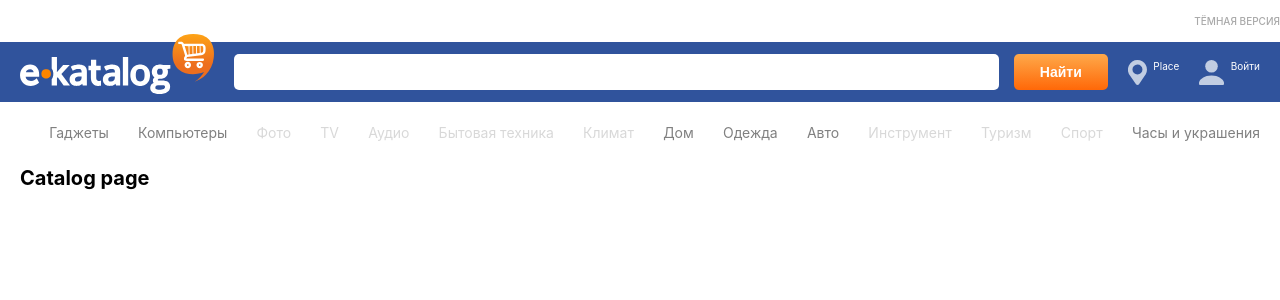
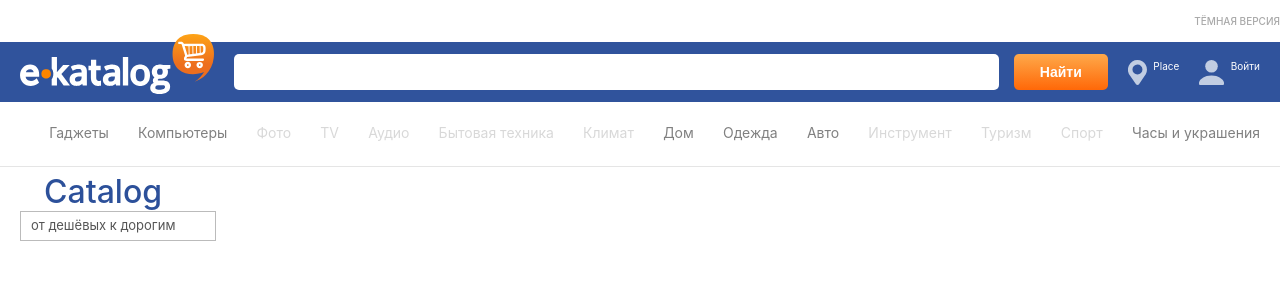
Before and after one commit to aleksaksan/like-ekatalog, a React (Create React App) app: page /catalog in a window 1280 px wide. Shown: the top 300 px of the page. Built offline with nearby package versions, Linux system fonts and the light colour scheme.

Commit message:
added hook useClickOutside and dropdown

```diff
--- /dev/null
+++ b/src/components/DropdownMenu/DropdownMenu.scss
@@ -0,0 +1,41 @@
+@import '../../styles/colors';
+
+.dropdown-wrapper {
+  line-height: 20px;
+  font-size: 13px;
+  overflow: hidden;
+  cursor: pointer;
+  position: relative;
+  white-space: nowrap;
+  width: 196px;
+  border: 1px solid #bbb;
+}
+
+.dropdown-selected-item {
+  color: #555;
+  padding: 3px 10px 5px;
+}
+
+.dropdown-selected-item:hover {
+  color: $primary-orange;
+}
+
+.dropdown-options-container:not(.zero-height) {
+  list-style-type: none;
+  border-top: 1px solid #bbb;
+}
+
+.zero-height {
+  height: 0;
+}
+
+.dropdown-option {
+  padding: 2px 43px 4px 11px;
+  display: block;
+  text-decoration: none;
+  color: #666;
+}
+
+.dropdown-option:hover {
+  background: #e9e9e9;
+}
--- /dev/null
+++ b/src/components/DropdownMenu/DropdownMenu.tsx
@@ -0,0 +1,45 @@
+import React, { useState, useRef } from 'react';
+import useClickOutside from '../../hooks/useClickOutside';
+import './DropdownMenu.scss';
+
+export type DropdownOption = {
+  id: number;
+  name: string;
+}
+
+type DropdownMenuProps = {
+  options: DropdownOption[];
+  callback?: (item: any) => void;
+};
+
+
+export const DropdownMenu = (props: DropdownMenuProps) => {
+  const [selectedItem, setSelectedItem] = useState(props.options[0]);
+  const [isHidden, setIsHidden] = useState(true);
+  const ref = useRef(null);
+  useClickOutside(ref, () => setIsHidden(true));
+
+  const onItemClick = (elem: DropdownOption) => {
+    setSelectedItem(elem);
+    props.callback?.(elem);
+  };
+
+  return (
+    <div className="dropdown-wrapper"
+      ref={ref}
+      onClick={()=>setIsHidden(!isHidden)}
+    >
+      <div className="dropdown-selected-item">{selectedItem.name}</div>
+      <ul className={`dropdown-options-container${isHidden?" zero-height":""}`} >
+        {props.options.map(item=>(
+        <li className="dropdown-option"
+          key={item.id}
+          onClick={()=>onItemClick(item)}
+        >
+          {item.name}
+        </li>
+        ))}
+      </ul>
+    </div>
+  );
+};
--- /dev/null
+++ b/src/hooks/useClickOutside.ts
@@ -0,0 +1,22 @@
+import { useEffect } from 'react';
+
+export default function useClickOutside(ref: any, handler: any) {
+  useEffect(() => {
+    const listener = (event: any) => {
+      const el = ref?.current;
+
+      if (!el || el.contains(event.target)) {
+        return;
+      }
+      handler(event);
+    };
+
+    document.addEventListener('mousedown', listener);
+    document.addEventListener('touchstart', listener);
+
+    return () => {
+      document.removeEventListener('mousedown', listener);
+      document.removeEventListener('touchstart', listener);
+    };
+  }, [ref, handler]);
+}
--- a/src/index.scss
+++ b/src/index.scss
@@ -11,3 +11,15 @@ code {
   font-family: source-code-pro, Menlo, Monaco, Consolas, 'Courier New',
     monospace;
 }
+
+.hr, hr {
+    background-color: #e5e5e5;
+    border: 0;
+    color: #e5e5e5;
+    height: 1px;
+    width: 100%;
+}
+
+.margin-tb {
+  margin: 2rem 0;
+}
--- /dev/null
+++ b/src/pages/CatalogPage/CatalogPage.scss
@@ -0,0 +1,14 @@
+.page-title {
+    margin-top: 0.5rem;
+  &>h1 {
+    position: relative;
+    z-index: 1;
+    margin: 0 0 0 17px;
+    color: #2c509a;
+    font-size: 32px;
+    font-weight: 500;
+    background: #fff;
+    padding: 0 10px 0 7px;
+    display: inline-block;
+  }
+}
--- a/src/pages/CatalogPage/CatalogPage.tsx
+++ b/src/pages/CatalogPage/CatalogPage.tsx
@@ -1,9 +1,22 @@
-import React from 'react'
+import React from 'react';
+import { DropdownMenu, DropdownOption } from '../../components/DropdownMenu/DropdownMenu';
+import './CatalogPage.scss';
+
+const dropdownOptions: DropdownOption[] = [
+  { id: 0, name: 'от дешёвых к дорогим'},
+  { id: 1, name: 'от дорогих к дешёвым'},
+]
 
 export const CatalogPage = () => {
   return (
     <div>
-      <h1>Catalog page</h1>
+      <hr/>
+      <div className="m-width">
+        <div className="page-title">
+          <h1>Catalog</h1>
+        </div>
+        <DropdownMenu options={dropdownOptions} />
+      </div>
     </div>
   )
 }
--- a/src/pages/HomePage/HomePage.tsx
+++ b/src/pages/HomePage/HomePage.tsx
@@ -38,7 +38,7 @@ useEffect(()=> {
 // };
 
   return (
-
+    <>
       <div className="m-width">
         <h1>Home</h1>
         <FlexibleSlider
@@ -58,5 +58,8 @@ useEffect(()=> {
         <h1>{error}</h1>
         {isLoading && <h1>LOADING...</h1>}
       </div>
+      <hr className="margin-tb"/>
+    </>
+
   );
 };
--- a/src/pages/Layout.tsx
+++ b/src/pages/Layout.tsx
@@ -7,7 +7,7 @@ export const Layout = () => {
   return (
     <>
       <Header />
-      <main className="m-width">
+      <main className="main">
         <Outlet />
       </main>
     </>
```
Also changed, not shown: src/store/reducers/ProductsOfCategorySlice.ts (added, +9 -0 lines). Lines whose indentation alone changed are shown as unchanged.
